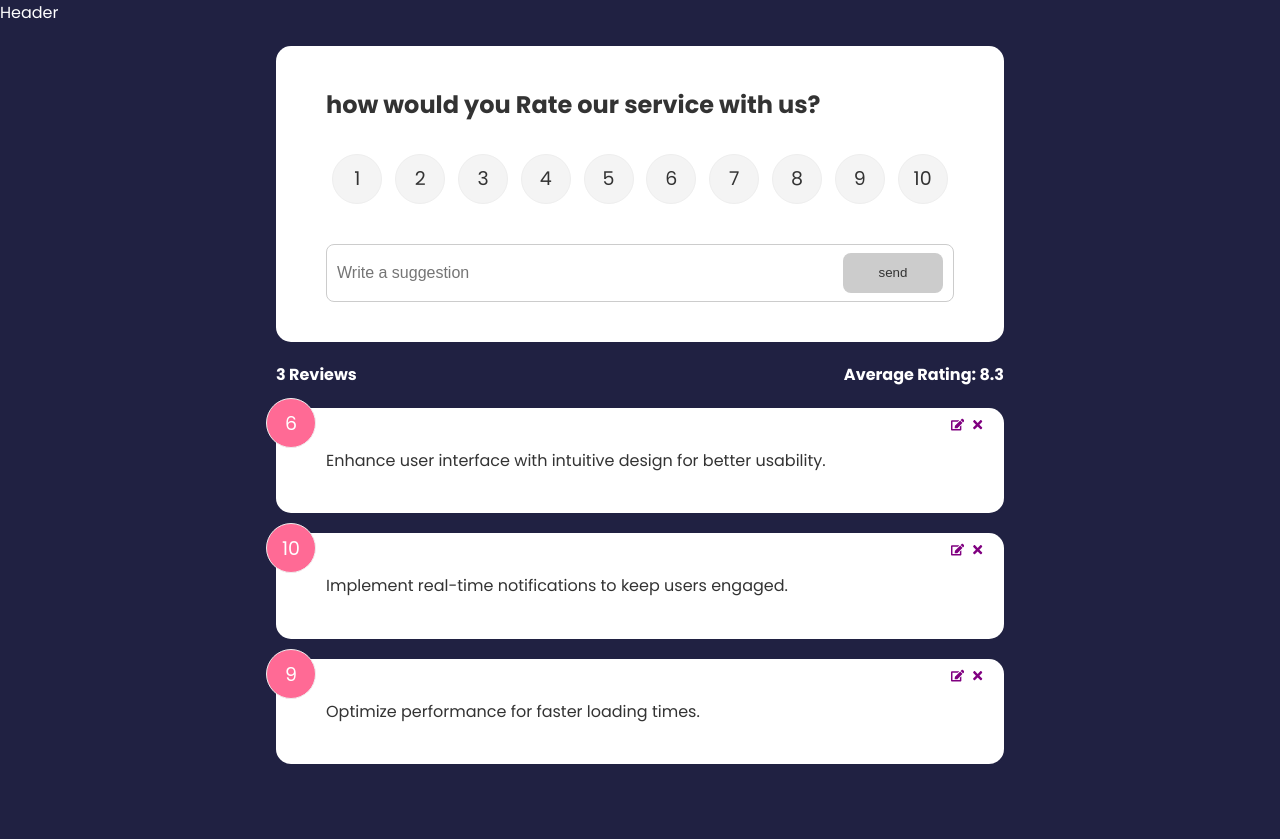
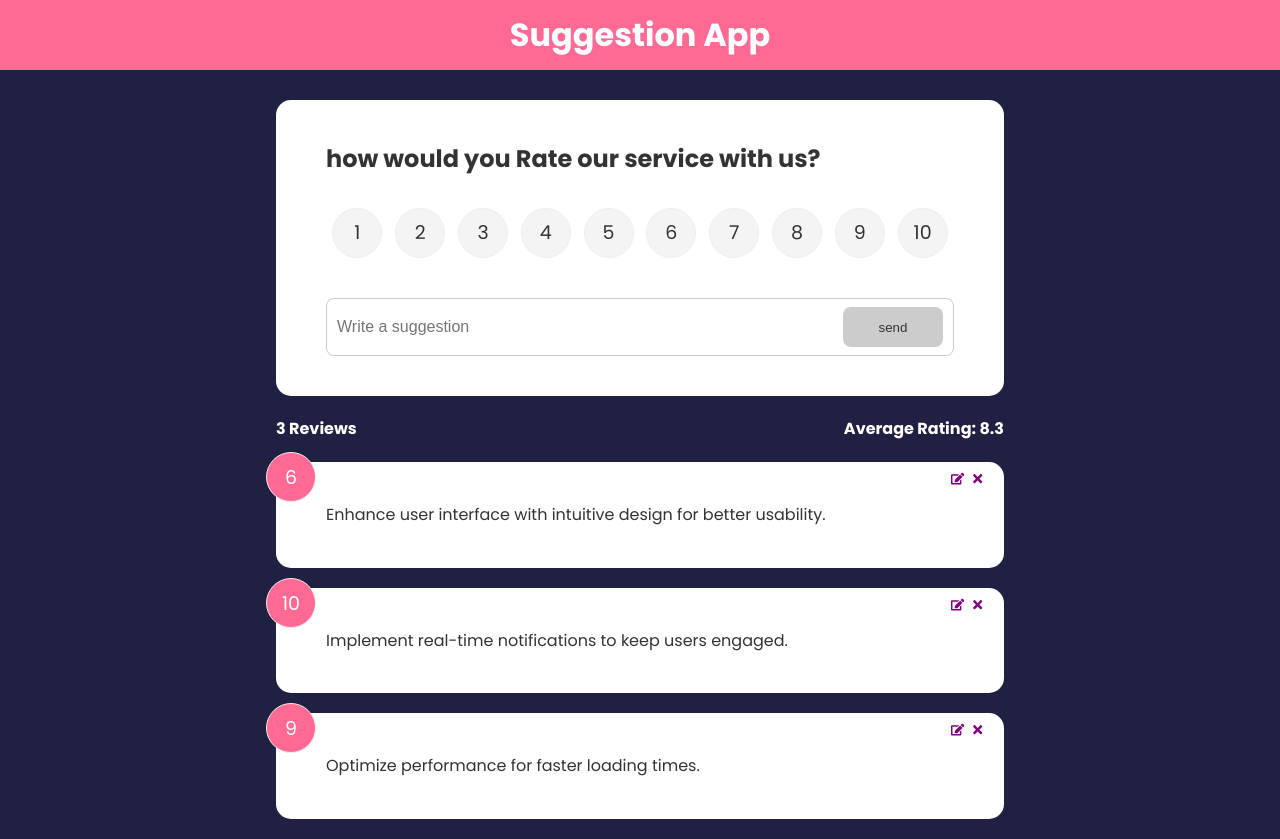
Before and after one commit to preetibiswas/suggestion-app, a React (Create React App) app: page / in a window 1280 px wide. Before the commit the page ends 800 px from the top, so only its background shows below. Built offline with nearby package versions, Linux system fonts and the light colour scheme.

Commit message:
header-done

```diff
--- a/src/components/Header.jsx
+++ b/src/components/Header.jsx
@@ -2,7 +2,10 @@ import React from 'react'
 
 const Header = () => {
   return (
-    <div>Header</div>
+    <div className='header'>
+      <h1>Suggestion App</h1>
+
+    </div>
   )
 }
 
--- a/src/index.css
+++ b/src/index.css
@@ -158,3 +158,14 @@ input:focus{
 .edit{
 right: 40px;
 }
+
+.header h1{
+  background: #ff6a95;
+  height: 70px;
+  display: flex;
+  justify-content: center;
+
+   text-align: center;
+  align-items: center;
+  margin-bottom: 30px;
+}
```
